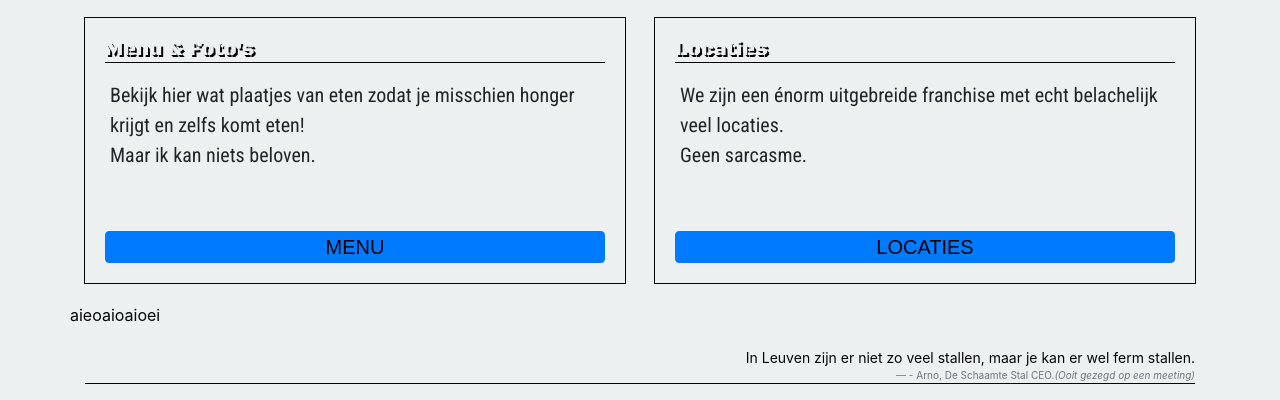
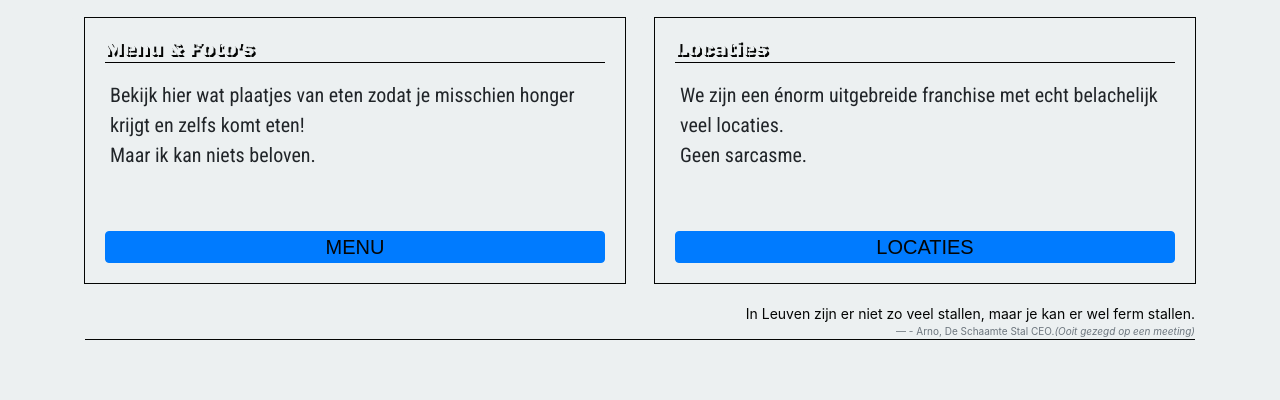
Before and after one commit to Arnobw/restaurant, a plain HTML site: page index.html in a window 1280 px wide. Shown: the part 878-1278 px from the top of the page. After the commit the page ends 1234 px from the top, so only its background shows below. Drawn offline with nearby package versions, Linux system fonts and the light colour scheme; a web font is replaced by a local one.

Commit message:
fixed footer

```diff
--- a/index.html
+++ b/index.html
@@ -124,7 +124,7 @@
                 </div>
             </div>
 
-            <footer>aieoaioaioei</footer>
+
         </div>
     </div>
 
```
